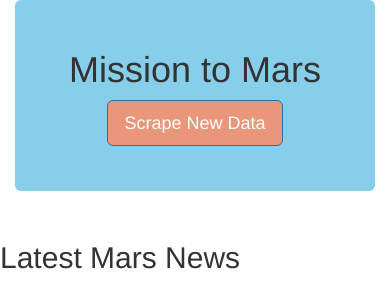
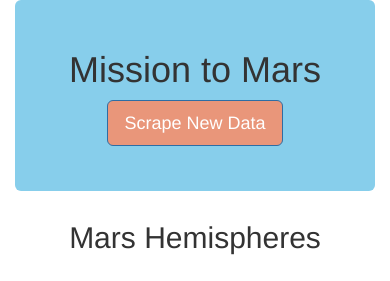
Before and after one commit to hannahc1/Mission-to-Mars, a Flask app: page / in a window 390 px wide. Shown: the top 281 px of the page. Run offline with Flask 2, Linux system fonts and the light colour scheme; data that the repository does not hold is empty; some libraries are stand-ins or nearby versions.

Commit message:
Submission for Module 10 updated

```diff
--- a/apps/templates/index.html
+++ b/apps/templates/index.html
@@ -21,21 +21,23 @@
         <p><a class="btn btn-primary btn-lg" href="/scrape" role="button" style="background:darksalmon">Scrape New Data</a></p>
       </div>
 <!-- Add section for Mars hemispheres -->
+<div class="col-md-12 text-center">
+  <h2>Mars Hemispheres</h2>
     <div class="row" id="mars-hemi-images">
       {% for hemisphere in mars.hemi_images %}
-        <div class="col-md-12 text-center">
+      <div class="col-md-3 text-center">
         <div class="thumbnail" >
           <img
               src="{{hemisphere.img_url | default('static/images/error.png', true) }}"
               class="img-responsive"
               alt="Responsive image"
-
           >
           <div class="caption"><h4> {{ hemisphere.title }}</h4></div>
         </div>
       </div>
+      {% endfor %}
     </div>
-      {% endfor %}
+</div>
 <!-- Add section for Mars News -->
       <div class="row" id="mars-news">
         <div class="col-md-12">
```
Also changed, not shown: Capture1.PNG, Capture2.PNG, Capture3.PNG (deleted), Capture4.PNG (deleted), Capture5.PNG (deleted), README.md. Lines whose indentation alone changed are shown as unchanged.
